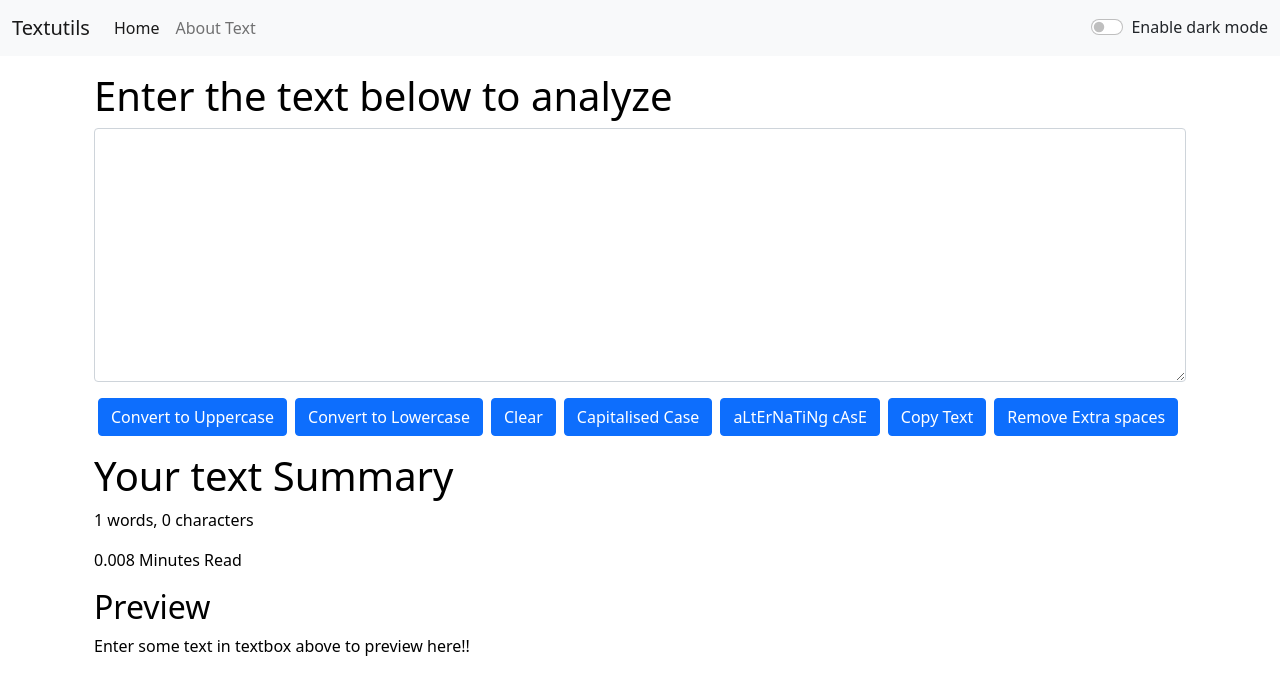
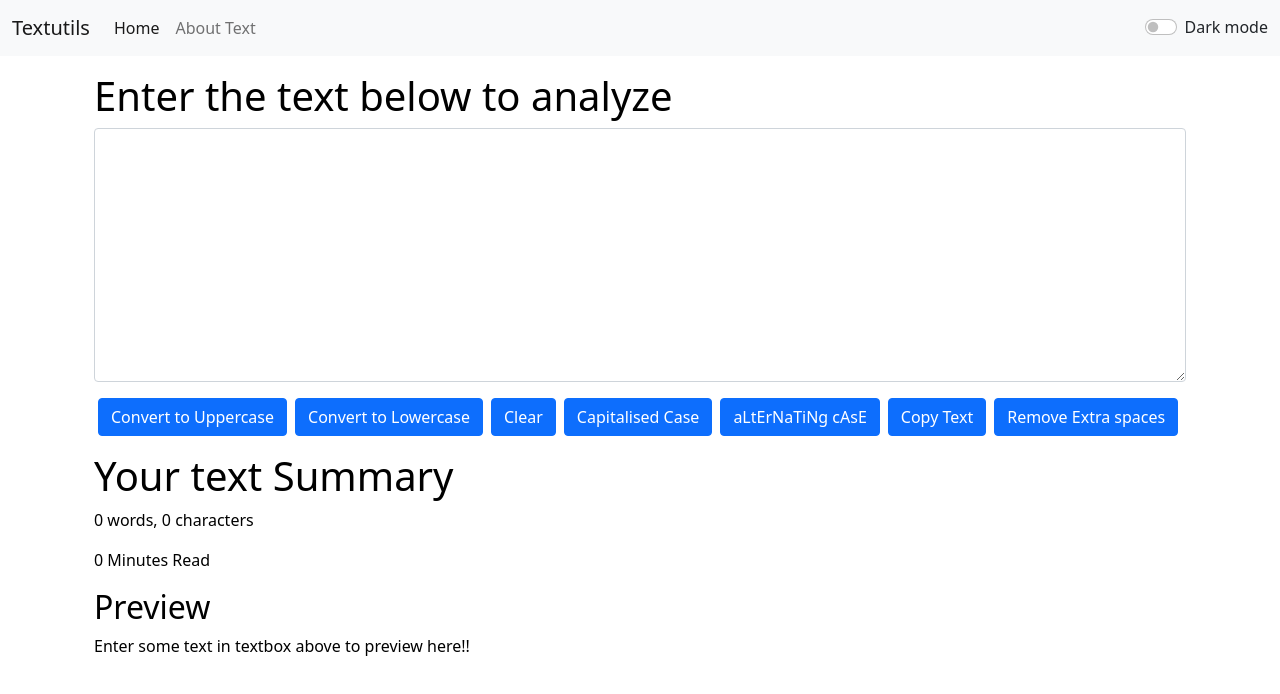
Before and after one commit to vishalverma1999/Stratin-from-video-6-React-Js-Tutorials-in-Hindi-by-CWH, a React (Create React App) app: page / in a window 1280 px wide. Shown: the top 694 px of the page. Built offline with nearby package versions, Linux system fonts and the light colour scheme.

Commit message:
#14 Correcting NO. of words feature and minutes to read feature

```diff
--- a/src/App.js
+++ b/src/App.js
@@ -22,6 +22,9 @@ function App() {
     }
   }
 
+
+
+
   const [alert, setalert] = useState(null);    // alert state
   const showAlert = (message, type)=>{      // type-> bootstrap ka type hai like if type is success to green color show hoga, danger-> red
     setalert({
@@ -35,7 +38,7 @@ function App() {
 
   return (
     <>
-      <Navbar title="Textutils" aboutText="About Text" mode={mode} toggleMode={toggleMode} />
+      <Navbar title="Textutils" aboutText="About Text" mode={mode} toggleMode={toggleMode}/>
       {/* <Navbar/>      */}
       <Alert alert = {alert} />
 
--- a/src/components/Navbar.js
+++ b/src/components/Navbar.js
@@ -48,7 +48,7 @@ export default function Navbar(props) {
                         </form> */}
                     <div className={`form-check form-switch text-${props.mode=== "light"? 'dark': 'light'}`}>  {/*text-light is bootstrap class */}
                         <input className="form-check-input" onClick={props.toggleMode} type="checkbox" role="switch" id="flexSwitchCheckDefault" />
-                        <label className="form-check-label" htmlFor="flexSwitchCheckDefault">Enable dark mode</label>
+                        <label className="form-check-label" htmlFor="flexSwitchCheckDefault">Dark mode</label>
                     </div>
                 </div>
             </div>
--- a/src/components/TextForm.js
+++ b/src/components/TextForm.js
@@ -2,6 +2,15 @@
 import React, {useState} from 'react'   // useState ek hook hai, class based components we can use this.state to set state but in rfc we introduce hooks concept...basically bina class banaye class ke features ko use karpane is hooks
 
 export default function TextForm(props) {
+    const [text, setText]  = useState('');
+
+                // ye array destructuring jaisa kuch hai
+                // - text ek variable ya precisely ek state hai jiski default value hai Enter text here
+                // -setText-> jab bhi kuch update hoga wo setText function pakadlega aur fir uski madad se you can update text state
+                // - hum directly text = "dbdhbjk" karke update nahi kar sakte we have to use updation function that is setText
+    // text = "new text";  // wrong way to change the state
+    // setText("new text");  // correct syntax way to change the state, use it with some event handlers otherwise error will be thrown
+
     const handleOnChange = (event)=> {
         console.log("OnChange");
         setText(event.target.value);   {/* textarea mein jo bhi pehle se tha aur jo bhi extra kuch likhoge nasically textarea ka jo bhi content hai ya jitni bhi values usme present hai use setText mein lekar Text state ko dedo, ye sab updation text state mein hoga jo ki equals to hai value attribute,hence text state update ho rahi hai*/}
@@ -88,14 +97,20 @@ export default function TextForm(props) {
         props.showAlert("Extra spaces removed", "success");
     }
 
-    const [text, setText]  = useState('');
+    let counter = 0;
+    let textArray = text.split(' ');
+    textArray.forEach((element)=>{
+        // mySet.add(element);
+        // console.log(mySet);
+        if(element === ''){
+            counter++;
+        }
+        else{
+            counter;
+        }
+    })
+    // console.log(counter);
 
-                // ye array destructuring jaisa kuch hai
-                // - text ek variable ya precisely ek state hai jiski default value hai Enter text here
-                // -setText-> jab bhi kuch update hoga wo setText function pakadlega aur fir uski madad se you can update text state
-                // - hum directly text = "dbdhbjk" karke update nahi kar sakte we have to use updation function that is setText
-    // text = "new text";  // wrong way to change the state
-    // setText("new text");  // correct syntax way to change the state, use it with some event handlers otherwise error will be thrown
     return (
         <>
         <div className = "container" style={{color: props.mode=== "dark"? 'white': 'black'}} >
@@ -116,8 +131,8 @@ export default function TextForm(props) {
 
     <div className="container my-3" style={{color: props.mode=== "dark"? 'white': 'black'}}>
        <h1>Your text Summary</h1>
-       <p> {text.split(' ').length} words, {text.length} characters</p>
-       <p>{0.008 * text.split(" ").length} Minutes Read</p>
+       <p> {text.split(" ").length-counter} words, {text.length} characters</p>
+       <p>{0.008 * (text.split(" ").length-counter)} Minutes Read</p>
        <h2>Preview</h2>
        <p>{text.length>0? text : "Enter some text in textbox above to preview here!!"}</p>
     </div>
```
